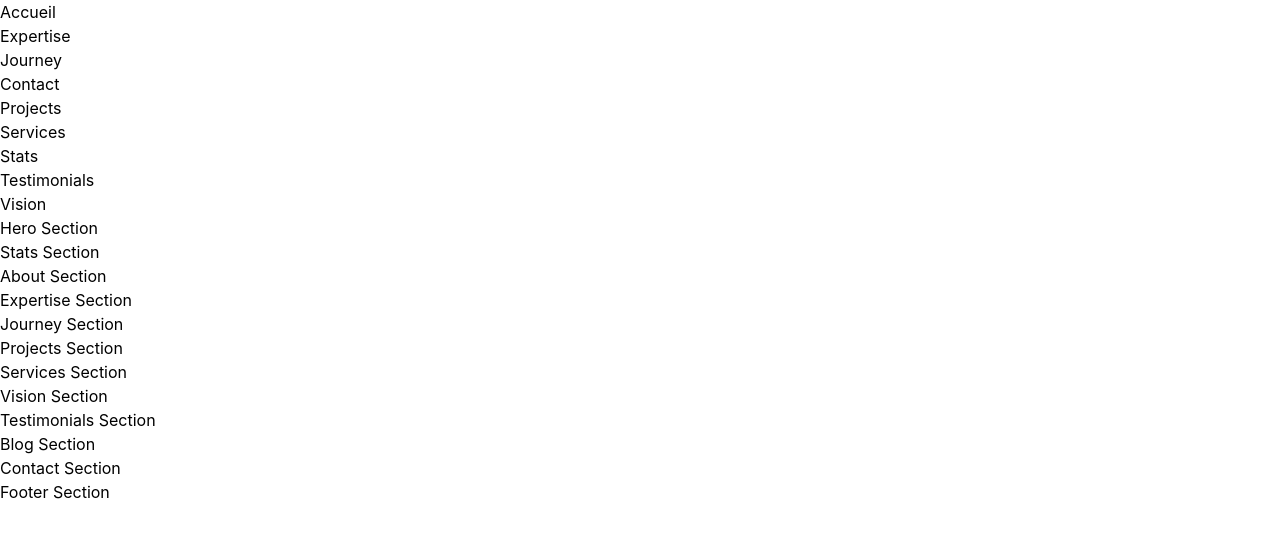
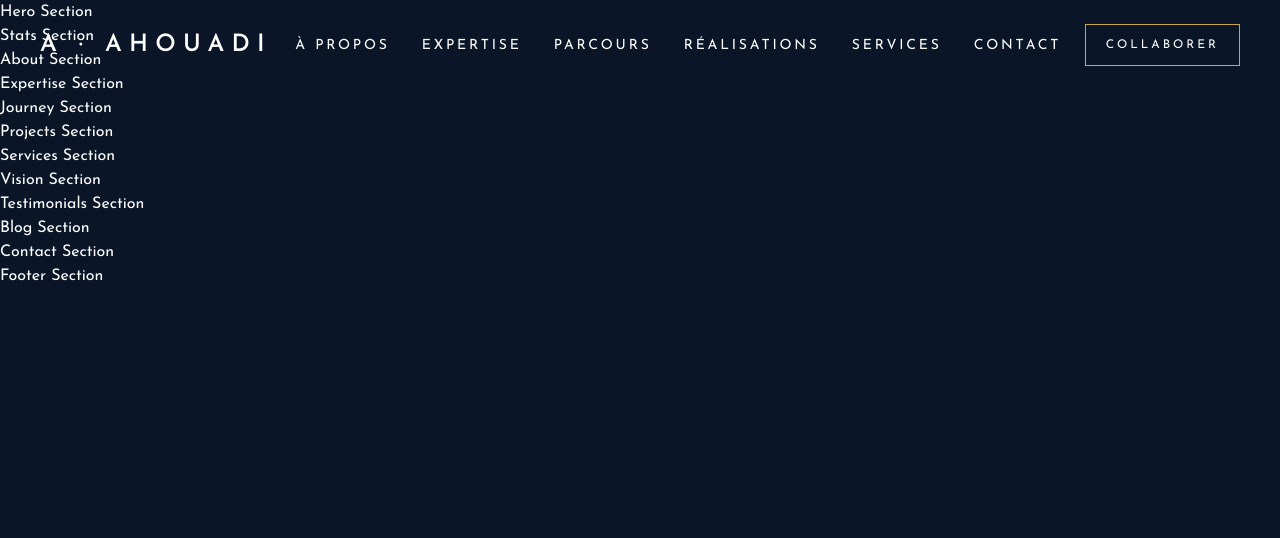
Before and after one commit to Loic-Assogba/aim-e-Ahouadi, a React (Vite) app: page / in a window 1280 px wide. Shown: the top 538 px of the page. Built offline with nearby package versions, Linux system fonts and the light colour scheme.

Commit message:
Mise au propre de la Navbar

```diff
--- a/src/App.tsx
+++ b/src/App.tsx
@@ -14,8 +14,10 @@ import Footer from './components/Footer';
 
 function App() {
     return (
-        <>
+        <div className="min-h-screen bg-navy text-white overflow-x-hidden">
             <Navbar />
+
+            <main>
                 <Hero />
                 <Stats />
                 <About />
@@ -27,8 +29,10 @@ function App() {
                 <Testimonials />
                 <Blog />
                 <Contact />
+            </main>
+
             <Footer />
-        </>
+        </div>
     );
 }
 
--- a/src/components/Navbar.tsx
+++ b/src/components/Navbar.tsx
@@ -1,35 +1,133 @@
+import { useEffect, useState } from 'react';
+import { Menu, X } from 'lucide-react';
+
+const navLinks = [
+    { label: 'À propos', href: '#about' },
+    { label: 'Expertise', href: '#expertise' },
+    { label: 'Parcours', href: '#parcours' },
+    { label: 'Réalisations', href: '#realisations' },
+    { label: 'Services', href: '#services' },
+    { label: 'Contact', href: '#contact' },
+];
+
 export default function Navbar() {
+    const [isOpen, setIsOpen] = useState(false);
+    const [isScrolled, setIsScrolled] = useState(false);
+
+    useEffect(() => {
+        const handleScroll = () => {
+            setIsScrolled(window.scrollY > 30);
+        };
+
+        window.addEventListener('scroll', handleScroll);
+
+        return () => window.removeEventListener('scroll', handleScroll);
+    }, []);
+
     return (
-        <nav>
-            <ul>
-                <li>
-                    <a href="#hero">Accueil</a>
-                </li>
-                <li>
-                    <a href="#expertise">Expertise</a>
-                </li>
-                <li>
-                    <a href="#journey">Journey</a>
-                </li>
-                <li>
-                    <a href="#contact">Contact</a>
-                </li>
-                <li>
-                    <a href="#projects">Projects</a>
-                </li>
-                <li>
-                    <a href="#services">Services</a>
-                </li>
-                <li>
-                    <a href="#stats">Stats</a>
-                </li>
-                <li>
-                    <a href="#testimonials">Testimonials</a>
-                </li>
-                <li>
-                    <a href="#vision">Vision</a>
-                </li>
-            </ul>
-        </nav>
+        <>
+            <header
+                className={`fixed top-0 left-0 z-50 w-full transition-all duration-500 ${
+                    isScrolled
+                        ? 'bg-navy/95 backdrop-blur-xl border-b border-gold/20 py-4'
+                        : 'bg-transparent py-6'
+                }`}
+            >
+                <div className="mx-auto flex max-w-7xl items-center justify-between px-6 lg:px-10">
+                    {/* Logo */}
+                    <a
+                        href="#hero"
+                        className="text-gold text-xl md:text-2xl font-semibold tracking-[0.3em]"
+                    >
+                        A · AHOUADI
+                    </a>
+
+                    {/* Desktop */}
+                    <nav className="hidden lg:block">
+                        <ul className="flex items-center gap-8">
+                            {navLinks.map((link) => (
+                                <li key={link.href}>
+                                    <a
+                                        href={link.href}
+                                        className="group relative text-sm uppercase tracking-[0.2em] text-white/70 transition hover:text-gold"
+                                    >
+                                        {link.label}
+
+                                        <span className="absolute -bottom-2 left-0 h-[1px] w-0 bg-gold transition-all duration-300 group-hover:w-full"></span>
+                                    </a>
+                                </li>
+                            ))}
+                        </ul>
+                    </nav>
+
+                    {/* CTA Desktop */}
+                    <a
+                        href="#contact"
+                        className="hidden lg:flex items-center border border-gold px-5 py-3 text-xs uppercase tracking-[0.25em] text-gold transition-all duration-300 hover:bg-gold hover:text-navy"
+                    >
+                        Collaborer
+                    </a>
+
+                    {/* Mobile button */}
+                    <button
+                        onClick={() => setIsOpen(true)}
+                        className="lg:hidden text-gold"
+                    >
+                        <Menu size={28} />
+                    </button>
+                </div>
+            </header>
+
+            {/* Overlay */}
+            <div
+                onClick={() => setIsOpen(false)}
+                className={`fixed inset-0 z-50 bg-black/50 backdrop-blur-sm transition-all duration-300 lg:hidden ${
+                    isOpen ? 'visible opacity-100' : 'invisible opacity-0'
+                }`}
+            />
+
+            {/* Mobile menu */}
+            <aside
+                className={`fixed right-0 top-0 z-[60] h-screen w-[80%] max-w-sm bg-navy border-l border-gold/20 transition-all duration-500 lg:hidden ${
+                    isOpen ? 'translate-x-0' : 'translate-x-full'
+                }`}
+            >
+                <div className="flex items-center justify-between border-b border-gold/20 p-6">
+                    <span className="text-gold text-lg tracking-[0.2em]">
+                        MENU
+                    </span>
+
+                    <button onClick={() => setIsOpen(false)}>
+                        <X className="text-gold" size={28} />
+                    </button>
+                </div>
+
+                <nav className="mt-10">
+                    <ul className="flex flex-col">
+                        {navLinks.map((link) => (
+                            <li key={link.href}>
+                                <a
+                                    href={link.href}
+                                    onClick={() => setIsOpen(false)}
+                                    className="block border-b border-white/5 px-8 py-5 text-sm uppercase tracking-[0.2em] text-white/80 transition hover:bg-gold/10 hover:text-gold"
+                                >
+                                    {link.label}
+                                </a>
+                            </li>
+                        ))}
+                    </ul>
+                </nav>
+
+                <div className="p-8">
+                    <a
+                        href="#contact"
+                        onClick={() => setIsOpen(false)}
+                        className="flex justify-center border border-gold py-4 text-xs uppercase tracking-[0.25em] text-gold transition hover:bg-gold hover:text-navy"
+                    >
+                        Collaborer
+                    </a>
+                </div>
+            </aside>
+        </>
     );
 }
--- a/src/index.css
+++ b/src/index.css
@@ -1 +1,72 @@
 @import 'tailwindcss';
+
+@theme {
+    --color-navy: #0a1628;
+    --color-navy-mid: #122040;
+    --color-navy-light: #1a2f5a;
+    --color-gold: #c9a84c;
+    --color-gold-light: #e8c97a;
+    --color-off-white: #f8f5ef;
+}
+
+*,
+*::before,
+*::after {
+    box-sizing: border-box;
+}
+
+html {
+    scroll-behavior: smooth;
+}
+
+body {
+    margin: 0;
+    min-width: 320px;
+    overflow-x: hidden;
+
+    background-color: var(--color-navy);
+    color: white;
+
+    font-family:
+        Inter,
+        system-ui,
+        -apple-system,
+        BlinkMacSystemFont,
+        'Segoe UI',
+        sans-serif;
+
+    text-rendering: optimizeLegibility;
+    -webkit-font-smoothing: antialiased;
+    -moz-osx-font-smoothing: grayscale;
+}
+
+a {
+    text-decoration: none;
+    color: inherit;
+}
+
+button {
+    cursor: pointer;
+}
+
+img {
+    max-width: 100%;
+    display: block;
+}
+
+#root {
+    min-height: 100vh;
+}
+
+body {
+    font-family: 'Josefin Sans', sans-serif;
+}
+
+h1,
+h2,
+h3,
+h4,
+h5,
+h6 {
+    font-family: 'Cormorant Garamond', serif;
+}
```
Lines whose indentation alone changed are shown as unchanged.
